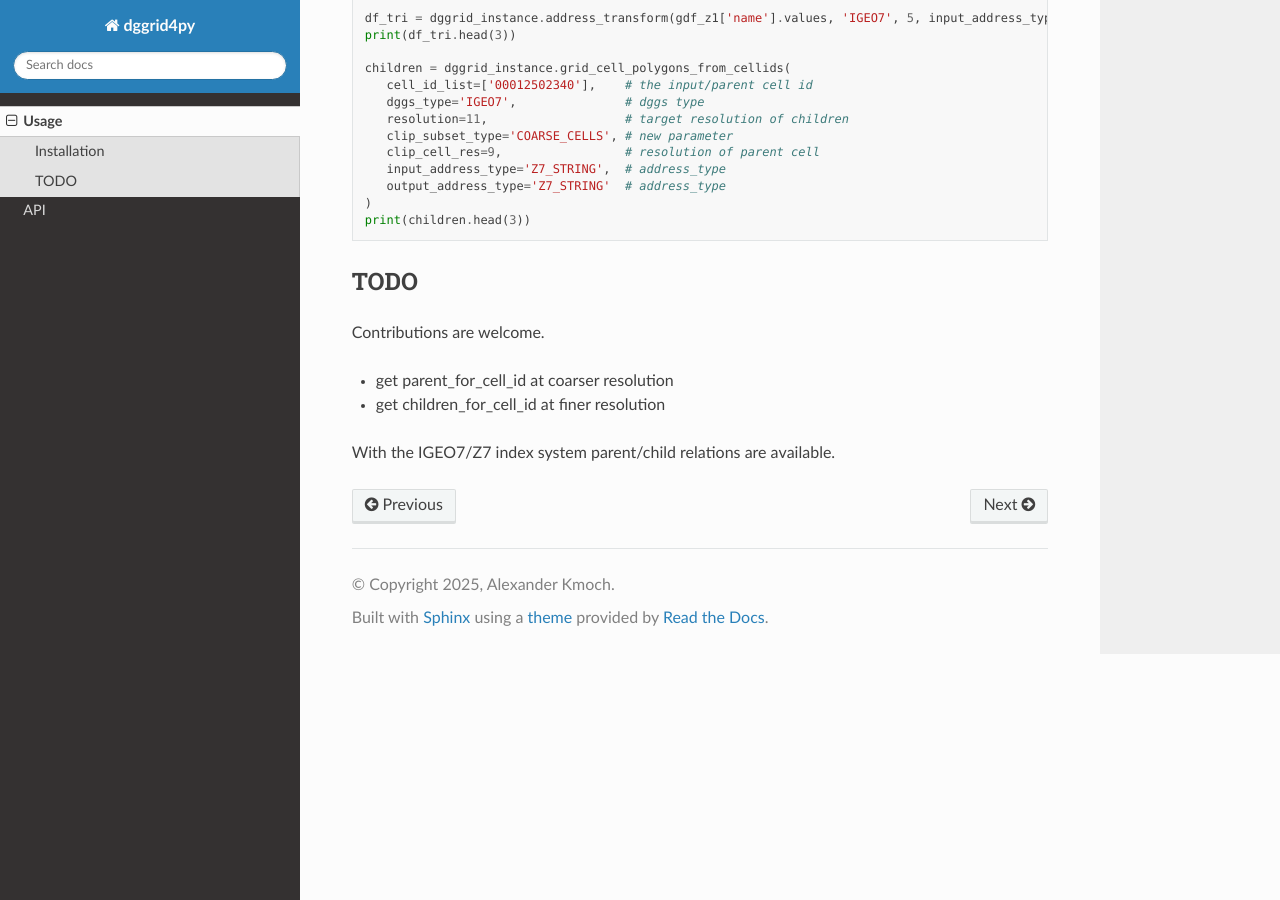
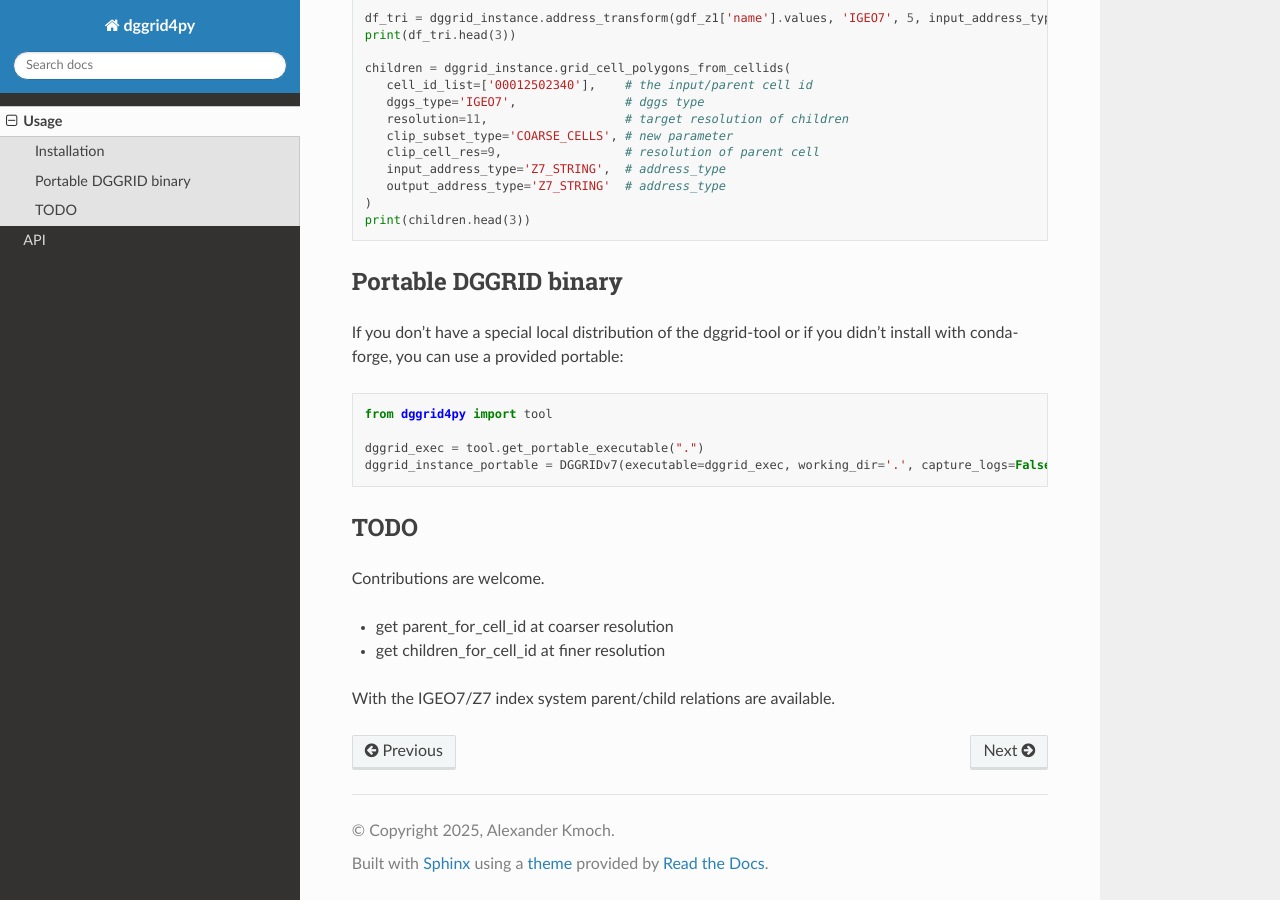
Before and after one commit to allixender/dggrid4py, a Sphinx documentation site: the page built from docs/source/usage.rst, in a window 1280 px wide and 900 px high, scrolled down 1579 px. Built offline with Sphinx 7.4.7 and the Read the Docs theme 3.1.0, drawn with Linux system fonts in a browser that asks for light colours.

Commit message:
update on portable binary

```diff
--- a/docs/source/dggrid4py/dggrid4py.tool.rst
+++ b/docs/source/dggrid4py/dggrid4py.tool.rst
@@ -1,5 +1,11 @@
 dggrid4py.tool
 ==============
+
+Portable DGGRID binary
+----------------------
+
+If you don't have a special local distribution of the dggrid-tool or if you didn't install with conda-forge, you can use a provided portable:
+
 
 .. automodule:: dggrid4py.tool
 
--- a/docs/source/usage.rst
+++ b/docs/source/usage.rst
@@ -101,6 +101,21 @@ comfortable geopython libraries, like shapely and geopandas
    )
    print(children.head(3))
 
+
+Portable DGGRID binary
+----------------------
+
+If you don't have a special local distribution of the dggrid-tool or if you didn't install with conda-forge, you can use a provided portable:
+
+.. code:: python
+
+   from dggrid4py import tool
+
+   dggrid_exec = tool.get_portable_executable(".")
+   dggrid_instance_portable = DGGRIDv7(executable=dggrid_exec, working_dir='.', capture_logs=False, silent=True, has_gdal=False, tmp_geo_out_legacy=True, debug=False)
+
+
+
 TODO
 ----
 
```
Also changed, not shown: README.md (+16 -0 lines).
